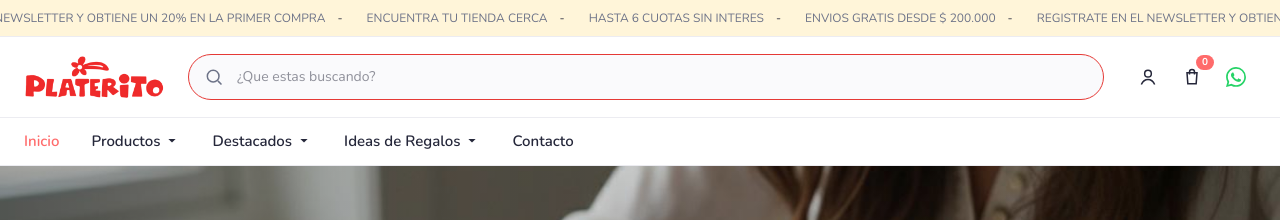
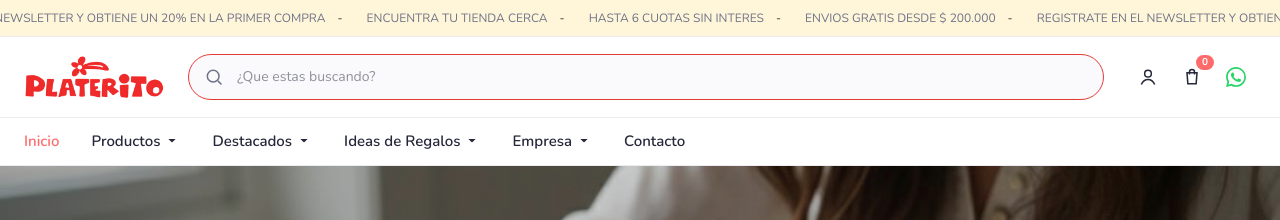
Before and after one commit to luccianorovegno-spec/plateritos, a Next.js app: page / in a window 1280 px wide. Shown: the top 220 px of the page. Built offline with nearby package versions, Linux system fonts and the light colour scheme.

Commit message:
feat(header): add Empresa dropdown section

```diff
--- a/src/components/site-header.tsx
+++ b/src/components/site-header.tsx
@@ -55,6 +55,7 @@ const quickLinks = [
   { href: "/productos", label: "Productos" },
   { href: "/productos?destacado=novedades", label: "Destacados" },
   { href: "/productos?regalos=recomendados", label: "Ideas de Regalos" },
+  { href: "/empresa", label: "Empresa" },
   { href: "/contacto", label: "Contacto" },
 ];
 
@@ -108,6 +109,12 @@ const giftIdeasMenu = [
     title: "RECOMENDADOS",
     items: [{ label: "Ver recomendados", href: "/productos?regalos=recomendados" }],
   },
+];
+
+const companyMenu = [
+  { title: "Nosotros", href: "/empresa#nosotros" },
+  { title: "Trabaja en Plateritos", href: "/empresa#trabaja-con-nosotros" },
+  { title: "Comentarios y Sugerencias", href: "/contacto#comentarios-sugerencias" },
 ];
 
 type CategoryIconKind =
@@ -496,6 +503,34 @@ export function SiteHeader({ categories: _categories = [], cartCount = 0 }: Site
             </div>
           </div>
 
+          <div className="group relative">
+            <Link
+              href="/empresa"
+              className="inline-flex items-center gap-1 text-[var(--foreground)] transition hover:text-[var(--primary)]"
+            >
+              Empresa
+              <svg viewBox="0 0 20 20" className="h-4 w-4" fill="currentColor">
+                <path d="M5.5 7.5 10 12l4.5-4.5" />
+              </svg>
+            </Link>
+
+            <div className="invisible absolute top-full left-0 z-40 pt-3 opacity-0 transition group-hover:visible group-hover:opacity-100">
+              <div className="min-w-[340px] rounded-2xl border border-[var(--line)] bg-white p-4 shadow-xl">
+                <div className="space-y-1.5">
+                  {companyMenu.map((item) => (
+                    <Link
+                      key={item.title}
+                      href={item.href}
+                      className="block rounded-lg px-3 py-2 text-sm font-medium text-[var(--foreground)] transition hover:bg-[var(--soft-gray)]"
+                    >
+                      {item.title}
+                    </Link>
+                  ))}
+                </div>
+              </div>
+            </div>
+          </div>
+
           <Link
             href="/contacto"
             className={`transition hover:text-[var(--primary)] ${
```
